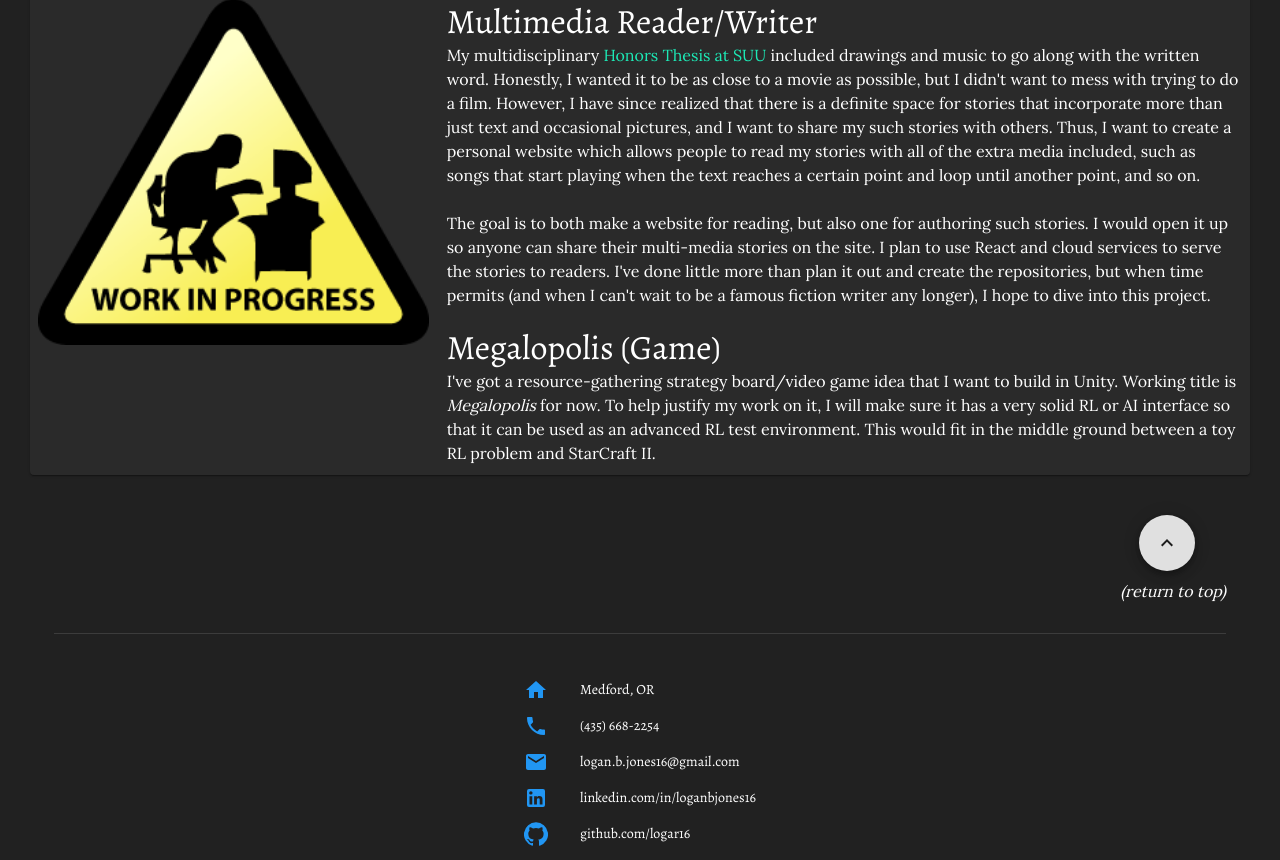
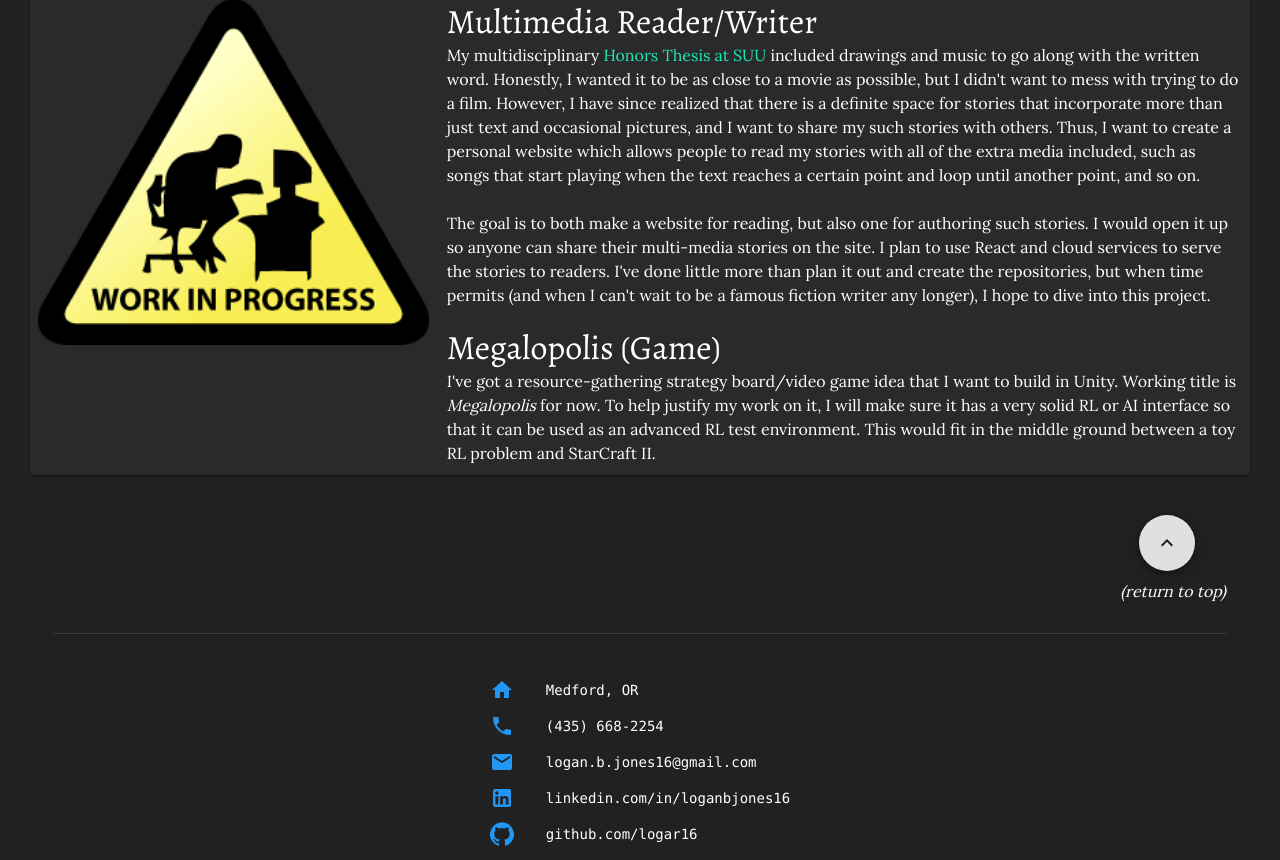
Before and after one commit to logar16/my-site, a React (Create React App) app: page /#/projects in a window 1280 px wide. Shown: the part 3224-4084 px from the top of the page. Built offline with nearby package versions, Linux system fonts and the light colour scheme; a web font is replaced by a local one.

Commit message:
Update contact font and Home page spacing

```diff
--- a/src/App.css
+++ b/src/App.css
@@ -15,3 +15,7 @@
 .med-text {
   font-size: 3em;
 }
+
+.contact {
+  font-family: 'Consolas';
+}
--- a/src/common/Contact.js
+++ b/src/common/Contact.js
@@ -1,5 +1,5 @@
 import React from "react";
-import { Grid, Snackbar } from "@material-ui/core";
+import { Grid, makeStyles, Snackbar } from "@material-ui/core";
 import { List, ListItem, ListItemIcon, ListItemText, Link } from "@material-ui/core";
 import Alert from '@material-ui/lab/Alert';
 import PhoneIcon from '@material-ui/icons/Phone';
@@ -8,8 +8,15 @@ import HomeIcon from '@material-ui/icons/Home';
 import GitHubIcon from '@material-ui/icons/GitHub';
 import LinkedInIcon from '@material-ui/icons/LinkedIn';
 
+const useStyles = makeStyles({
+  text: {
+    fontFamily: 'Consolas'
+  }
+});
+
 export default function Contact() {
   const [open, setOpen] = React.useState(false);
+  const classes = useStyles();
 
   const phone = "(435) 668-2254";
   const email = "logan.b.jones16@gmail.com";
@@ -32,31 +39,31 @@ export default function Contact() {
               <ListItemIcon>
                 <HomeIcon color="primary"/>
               </ListItemIcon>
-              <ListItemText primary="Medford, OR" />
+              <ListItemText primary="Medford, OR" className={classes.text}/>
             </ListItemLink>
             <ListItem button onClick={phoneHandler}>
               <ListItemIcon>
                 <PhoneIcon color="primary"/>
               </ListItemIcon>
-              <ListItemText primary={phone} />
+              <ListItemText primary={phone} className='contact'/>
             </ListItem>
             <ListItem button onClick={emailHandler}>
               <ListItemIcon>
                 <EmailIcon color="primary"/>
               </ListItemIcon>
-              <ListItemText primary={email} />
+              <ListItemText primary={email} className='contact'/>
             </ListItem>
             <ListItemLink href="https://linkedin.com/in/loganbjones16">
               <ListItemIcon>
                 <LinkedInIcon color="primary"/>
               </ListItemIcon>
-              <ListItemText primary="linkedin.com/in/loganbjones16" />
+              <ListItemText primary="linkedin.com/in/loganbjones16" className='contact'/>
             </ListItemLink>
             <ListItemLink href="https://github.com/logar16">
               <ListItemIcon>
                 <GitHubIcon color="primary"/>
               </ListItemIcon>
-              <ListItemText primary="github.com/logar16" />
+              <ListItemText primary="github.com/logar16" className='contact'/>
             </ListItemLink>
           </List>
         </Grid>
@@ -73,5 +80,13 @@ export default function Contact() {
 
 
 function ListItemLink(props) {
-  return <ListItem button component={Link} color='textPrimary' target="_blank" {...props} />;
+  return (
+    <ListItem
+      button
+      component={Link}
+      color='textPrimary'
+      target="_blank"
+      {...props}
+    />
+  );
 }
--- a/src/pages/home/Home.js
+++ b/src/pages/home/Home.js
@@ -12,7 +12,7 @@ import portrait from './profile.jpg';
 
 const useStyles = makeStyles({
   divider: {
-    margin: 30,
+    margin: '50px 30px',
   },
   longText: {
     maxWidth: 800,
--- a/src/theme.js
+++ b/src/theme.js
@@ -31,6 +31,11 @@ const theme = createMuiTheme({
           color: primary[500],
         },
       }
+    },
+    MuiListItemText: {
+      primary: {
+        fontFamily: 'Consolas'
+      }
     }
   }
 })
```
